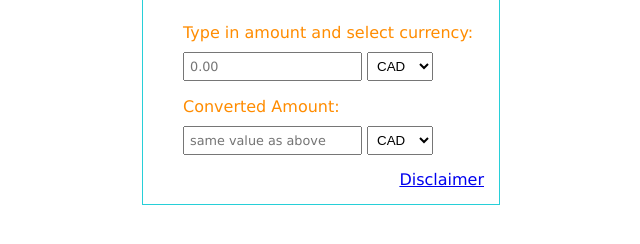
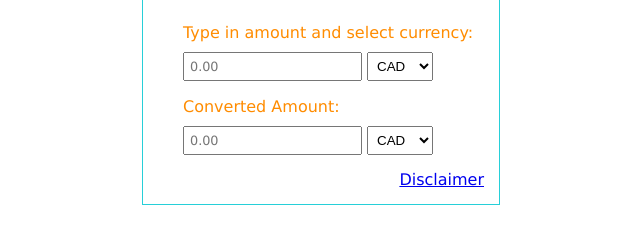
Before and after one commit to VinishaDsouza/currencyConverter, a website: page index.html in a window 1280 px wide. Shown: the part 48-292 px from the top of the page, without its empty margins (319-959 px from the left). Drawn offline with Linux system fonts and the light colour scheme.

Commit message:
no message

```diff
--- a/index.html
+++ b/index.html
@@ -25,7 +25,7 @@
 		<div class="output-currency-container">
 			<p class="currency-title" style="color:darkorange;">Converted Amount:</p>
 			<form action="">
-				<input type="number" placeholder="same value as above" id= 'converted'>
+				<input type="number" placeholder="0.00" id= 'converted'>
 				<select id="second" onchange="onSelect()">
 					<option value="CAD">CAD</option>
 					<option value="USD">USD</option>
```
